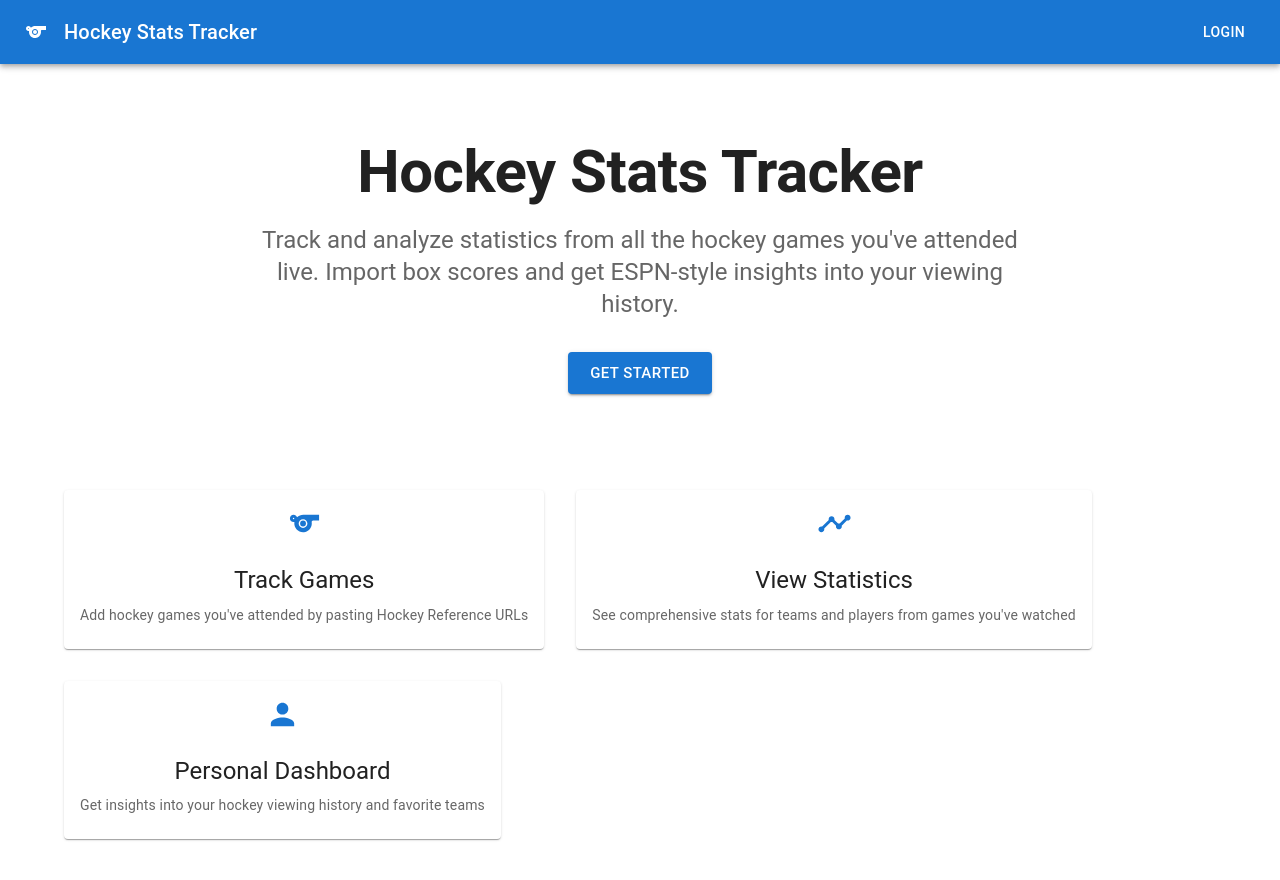
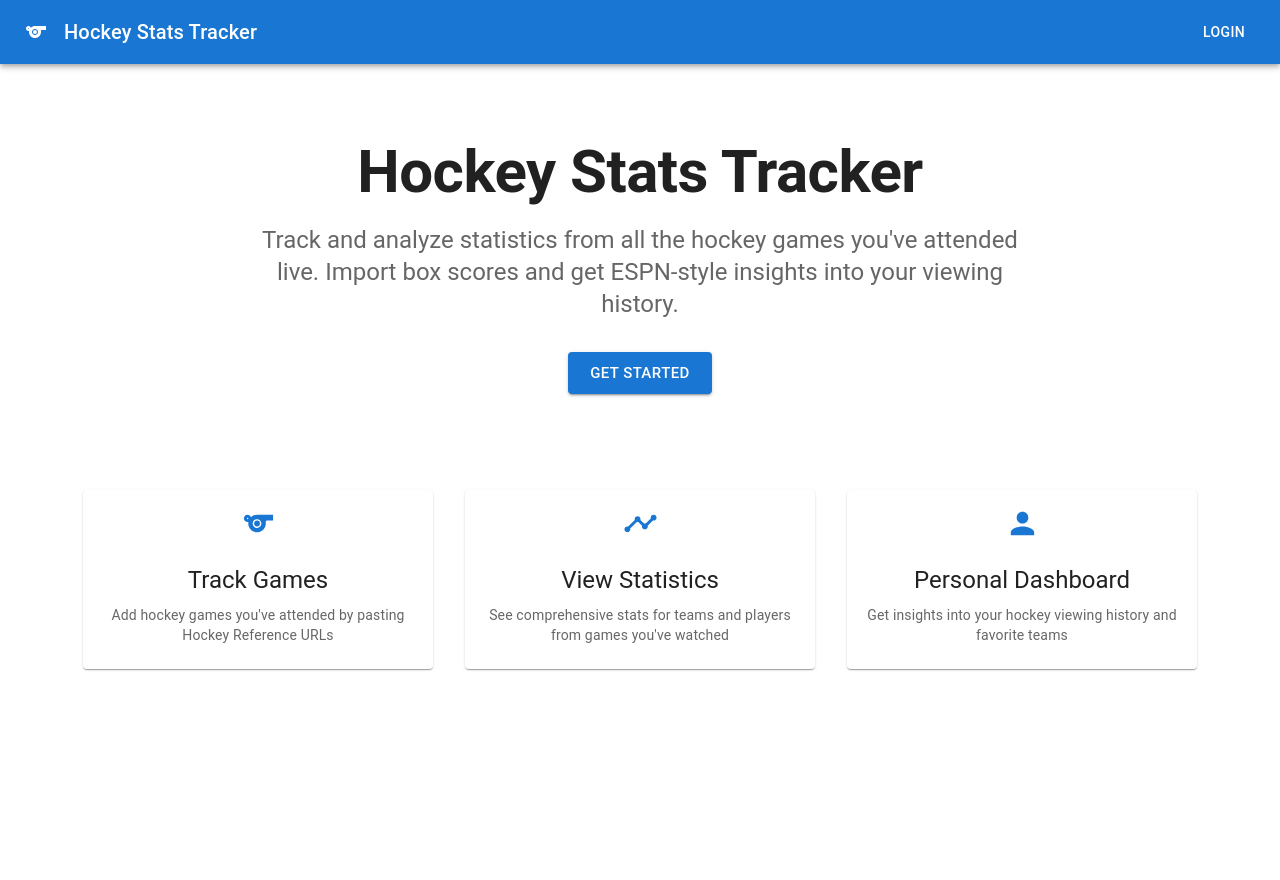
Before and after one commit to j-r-lindsey/claude-hockey-stats, a React (Vite) app in the folder frontend/: page / in a window 1280 px wide. Shown: the top 880 px of the page. After the commit the page ends 800 px from the top, so only its background shows below. Built offline with nearby package versions, Linux system fonts and the light colour scheme; no server answers.

Commit message:
still trying to match mui components across versions

```diff
--- a/frontend/src/pages/Home.tsx
+++ b/frontend/src/pages/Home.tsx
@@ -4,7 +4,6 @@ import {
   Typography,
   Button,
   Container,
-  Grid,
   Card,
   CardContent,
 } from '@mui/material';
@@ -86,9 +85,18 @@ const Home: React.FC = () => {
           </Button>
         )}
 
-        <Grid container spacing={4} sx={{ mt: 4 }}>
+        <Box sx={{
+          display: 'flex',
+          flexWrap: 'wrap',
+          gap: 4,
+          mt: 4,
+          justifyContent: 'center'
+        }}>
           {features.map((feature, index) => (
-            <Grid xs={12} md={4} key={index}>
+            <Box key={index} sx={{
+              flex: { xs: '1 1 100%', md: '1 1 300px' },
+              maxWidth: { md: '350px' }
+            }}>
               <Card sx={{ height: '100%', display: 'flex', flexDirection: 'column' }}>
                 <CardContent sx={{ flexGrow: 1, display: 'flex', flexDirection: 'column', alignItems: 'center', textAlign: 'center' }}>
                   <Box sx={{ mb: 2, color: 'primary.main' }}>
@@ -102,9 +110,9 @@ const Home: React.FC = () => {
                   </Typography>
                 </CardContent>
               </Card>
-            </Grid>
+            </Box>
           ))}
-        </Grid>
+        </Box>
       </Box>
     </Container>
   );
--- a/frontend/src/pages/Stats.tsx
+++ b/frontend/src/pages/Stats.tsx
@@ -5,7 +5,6 @@ import {
   Tabs,
   Tab,
   TextField,
-  Grid,
   Card,
   CardContent,
   FormControl,
@@ -315,8 +314,8 @@ const Stats: React.FC = () => {
             <Typography variant="subtitle2" gutterBottom sx={{ mb: 1 }}>
               Filters
             </Typography>
-            <Grid container spacing={1.5}>
-              <Grid xs={12} sm={4}>
+            <Box sx={{ display: 'flex', flexWrap: 'wrap', gap: 1.5 }}>
+              <Box sx={{ flex: { xs: '1 1 100%', sm: '1 1 200px' } }}>
                 <TextField
                   fullWidth
                   size="small"
@@ -327,8 +326,8 @@ const Stats: React.FC = () => {
                     player_name: e.target.value
                   })}
                 />
-              </Grid>
-              <Grid xs={12} sm={4}>
+              </Box>
+              <Box sx={{ flex: { xs: '1 1 100%', sm: '1 1 200px' } }}>
                 <TextField
                   fullWidth
                   size="small"
@@ -339,8 +338,8 @@ const Stats: React.FC = () => {
                     team: e.target.value
                   })}
                 />
-              </Grid>
-              <Grid xs={12} sm={4}>
+              </Box>
+              <Box sx={{ flex: { xs: '1 1 100%', sm: '1 1 200px' } }}>
                 <FormControl fullWidth size="small">
                   <InputLabel>Position</InputLabel>
                   <Select
@@ -359,8 +358,8 @@ const Stats: React.FC = () => {
                     <MenuItem value="G">Goalie</MenuItem>
                   </Select>
                 </FormControl>
-              </Grid>
-            </Grid>
+              </Box>
+            </Box>
           </CardContent>
         </Card>
 
@@ -402,8 +401,8 @@ const Stats: React.FC = () => {
             <Typography variant="subtitle2" gutterBottom sx={{ mb: 1 }}>
               Filters
             </Typography>
-            <Grid container spacing={1.5}>
-              <Grid xs={12} sm={6}>
+            <Box sx={{ display: 'flex', flexWrap: 'wrap', gap: 1.5 }}>
+              <Box sx={{ flex: { xs: '1 1 100%', sm: '1 1 300px' } }}>
                 <TextField
                   fullWidth
                   size="small"
@@ -411,8 +410,8 @@ const Stats: React.FC = () => {
                   value={teamFilter}
                   onChange={(e) => setTeamFilter(e.target.value)}
                 />
-              </Grid>
-            </Grid>
+              </Box>
+            </Box>
           </CardContent>
         </Card>
 
--- a/frontend/src/pages/TeamDetail.tsx
+++ b/frontend/src/pages/TeamDetail.tsx
@@ -95,7 +95,7 @@ const TeamDetail: React.FC = () => {
       field: 'opponent',
       headerName: 'Opponent',
       width: 180,
-      valueGetter: (value: any, row: any) => `${getGameLocation(row)} ${getOpponent(row)}`
+      valueGetter: (_: any, row: any) => `${getGameLocation(row)} ${getOpponent(row)}`
     },
     {
       field: 'result',
@@ -117,7 +117,7 @@ const TeamDetail: React.FC = () => {
       field: 'score',
       headerName: 'Score',
       width: 100,
-      valueGetter: (value: any, row: any) => `${row.goals}-${row.goals_against}`
+      valueGetter: (_: any, row: any) => `${row.goals}-${row.goals_against}`
     },
     {
       field: 'goals',
```
